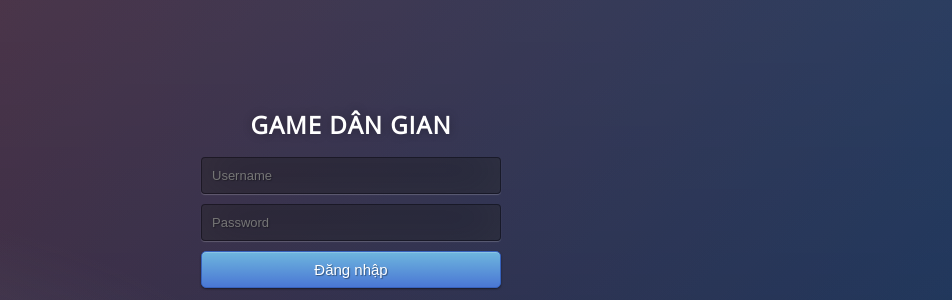
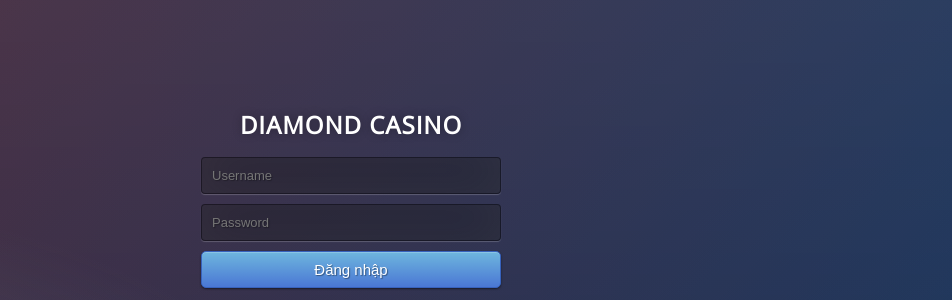
Before and after one commit to d4rksid3rs/CMS-DC, a PHP site: page /render/game.php?fromDate=1 in a window 1280 px wide. Shown: the part 158-458 px from the top of the page, without its empty margins (289-1241 px from the left). Run offline with PHP 8.4, Linux system fonts and the light colour scheme; data comes from the database, SQL or seed files in the repository; data that the repository does not hold is empty; a stand-in replaces the project's code that opens the database connection; some libraries are stand-ins or nearby versions.

Commit message:
change Name Project

```diff
--- a/_login_page.php
+++ b/_login_page.php
@@ -71,7 +71,7 @@ session_start();
 
     <body>
         <div class="login">
-            <h1>GAME DÂN GIAN</h1>
+            <h1>DIAMOND CASINO</h1>
             <?php echo $login->error_login(); ?>
             <form method="post">
                 <input type="text" name="username" placeholder="Username" required="required" />
--- a/game.php
+++ b/game.php
@@ -89,7 +89,7 @@ $total_login = $rs2->fetch();
 <!DOCTYPE html>
 <html>
     <head>
-        <title>Game Dân gian</title>
+        <title>Diamond Casino</title>
         <?php require('header.php'); ?>
         <script>
             $(document).ready(function () {
@@ -111,7 +111,7 @@ $total_login = $rs2->fetch();
                         <tr>
                             <td width="50%">
                                 <table width=100%>
-                                    <tr><td colspan="2" align="center"><b>Game Dân gian</b></td></tr>
+                                    <tr><td colspan="2" align="center"><b>Diamond Casino</b></td></tr>
                                     <tr><td width="40%">Tổng số người online </td><td align="center"><?php echo $value1["total"] . " / " . $value1["online"]; ?></td></tr>
                                     <?php
                                     for ($i = 0; $i < sizeof($key); $i++) {
--- a/index.php
+++ b/index.php
@@ -39,7 +39,7 @@ foreach ($versions as $version) {
 <!DOCTYPE html>
 <html>
     <head>
-        <title>Game Dân gian</title>
+        <title>Diamond Casino</title>
         <?php require('header.php'); ?>
         <script>
             $(document).ready(function () {
--- a/nchart.php
+++ b/nchart.php
@@ -109,7 +109,7 @@ $chart = $output . $all;
                         defaultSeriesType: 'spline'
                     },
                     title: {
-                        text: 'Game Dân gian'
+                        text: 'Diamond Casino'
                     },
                     xAxis: {
                         categories: ['1', '2', '3', '4', '5', '6', '7', '8', '9', '10', '11', '12', '13', '14', '15', '16', '17', '18', '19', '20', '21', '22', '23', '24']
```
Also changed, not shown: images/logo.png.
